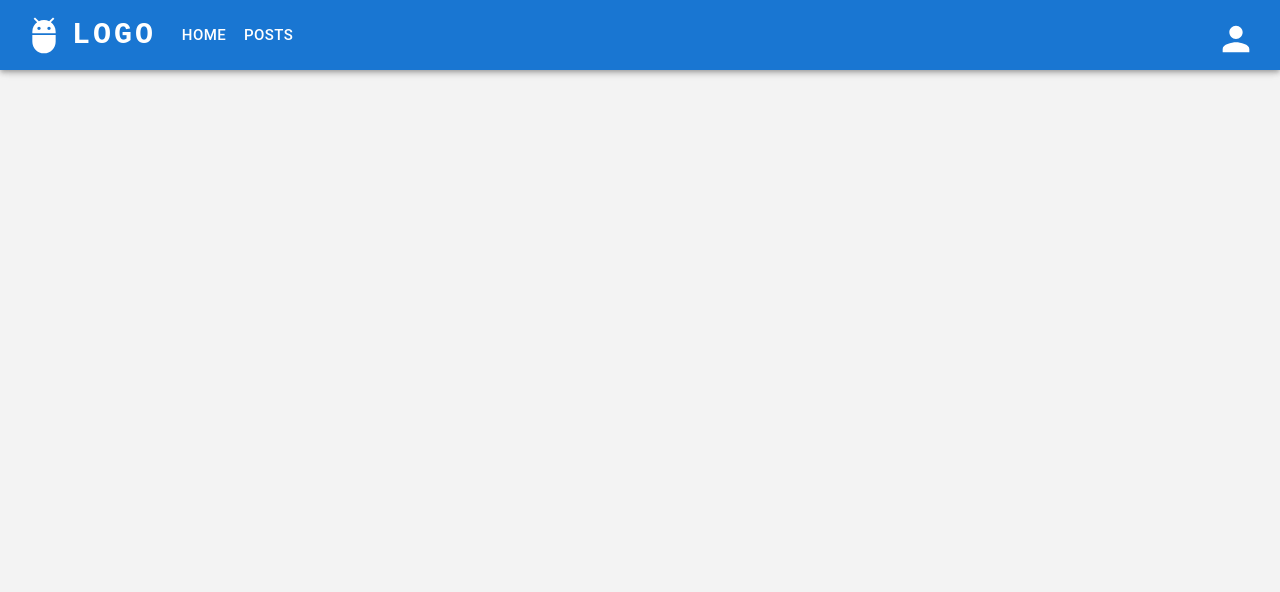
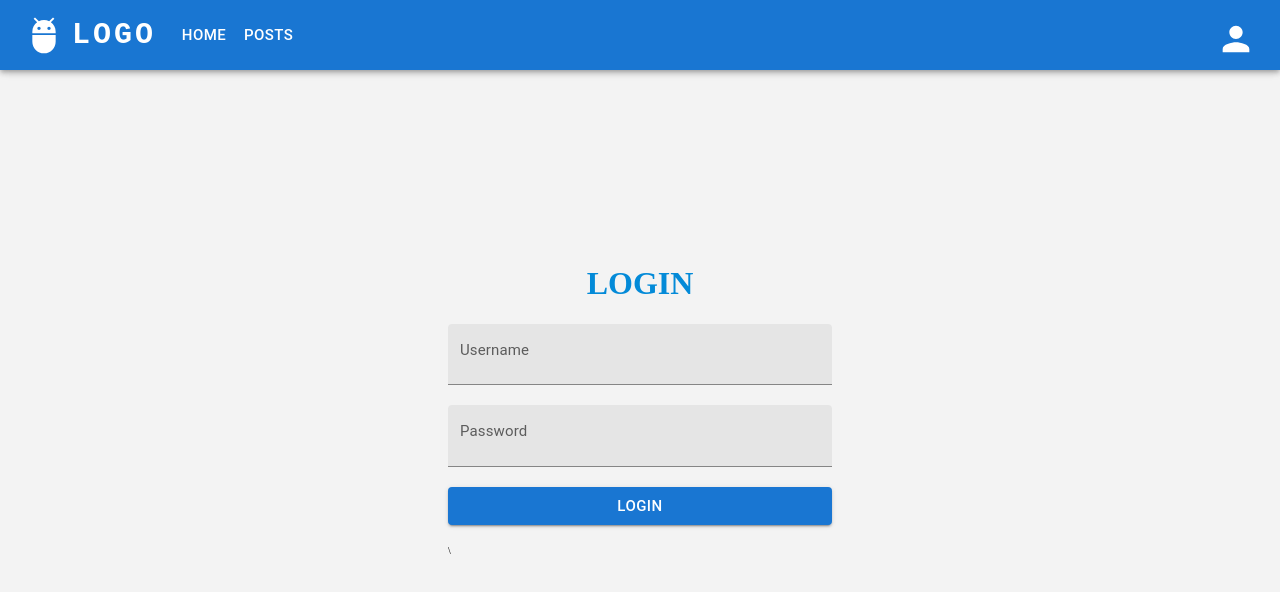
Before and after one commit to DanielMMITM/Forum-Front, a React (Vite) app: page /login in a window 1280 px wide. Shown: the top 592 px of the page. Built offline with nearby package versions, Linux system fonts and the light colour scheme.

Commit message:
Add - add login page

```diff
--- a/src/index.css
+++ b/src/index.css
@@ -202,3 +202,12 @@ body {
   background-size: cover;
   aspect-ratio: 4/1;
   color: #ffffff; }
+
+.login-form label {
+  font-size: 1.5rem; }
+
+.login-form input {
+  font-size: 2rem; }
+
+.login-form button {
+  font-size: 1.5rem; }
--- /dev/null
+++ b/src/pages/Login.tsx
@@ -0,0 +1,28 @@
+import { Box, Button, Grid, TextField } from "@mui/material";
+
+export const Login = () => {
+  return (
+    <Box
+      display={"flex"}
+      flexDirection={"column"}
+      justifyContent={"center"}
+      alignItems={"center"}
+      minHeight={"100vh"}
+    >
+      <h1 className="heading-primary">Login</h1>
+      <Box
+        display={"flex"}
+        alignContent={"center"}
+        flexDirection={"column"}
+        component={"form"}
+        rowGap={"2rem"}
+        minWidth={"30%"}
+        className="login-form"
+      >
+        <TextField label="Username" variant="filled" />
+        <TextField label="Password" variant="filled" />
+        <Button variant="contained">Login</Button>\
+      </Box>
+    </Box>
+  );
+};
--- a/src/routes/AppRouter.tsx
+++ b/src/routes/AppRouter.tsx
@@ -1,6 +1,7 @@
 import { BrowserRouter, Route, Routes } from "react-router-dom";
 import PrivateRouter from "./PrivateRouter";
 import { Home } from "@/pages/Home";
+import { Login } from "@/pages/Login";
 import { NavBar } from "@/components/NavBar";
 import { Footer } from "@/components/Footer";
 
@@ -10,7 +11,7 @@ export const AppRouter = () => {
       <NavBar />
       <Routes>
         <Route path="/" element={<Home />}></Route>
-        <Route path="/login" element={<h1>Login</h1>}></Route>
+        <Route path="/login" element={<Login />}></Route>
         <Route element={<PrivateRouter />}>
           <Route path="/account"></Route>
           <Route path="/posts"></Route>
--- a/src/sass/main.scss
+++ b/src/sass/main.scss
@@ -7,4 +7,6 @@
 @import "components/navbar";
 @import "components/cardFeature";
 @import "components/footer";
+
 @import "pages/home";
+@import "pages/login";
--- /dev/null
+++ b/src/sass/pages/_login.scss
@@ -0,0 +1,12 @@
+.login-form {
+  & label {
+    font-size: 1.5rem;
+  }
+  & input {
+    font-size: 2rem;
+  }
+
+  & button {
+    font-size: 1.5rem;
+  }
+}
```
